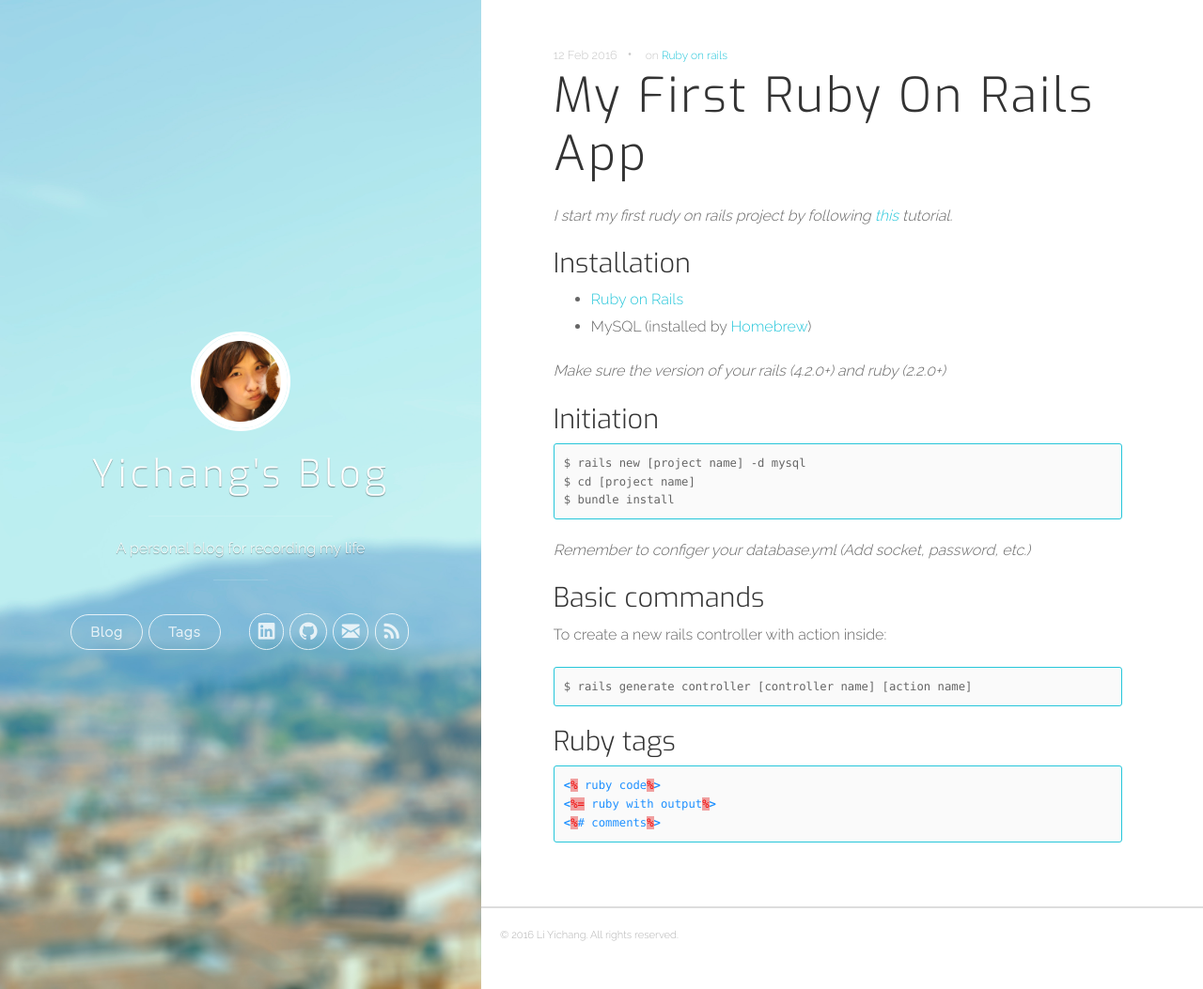
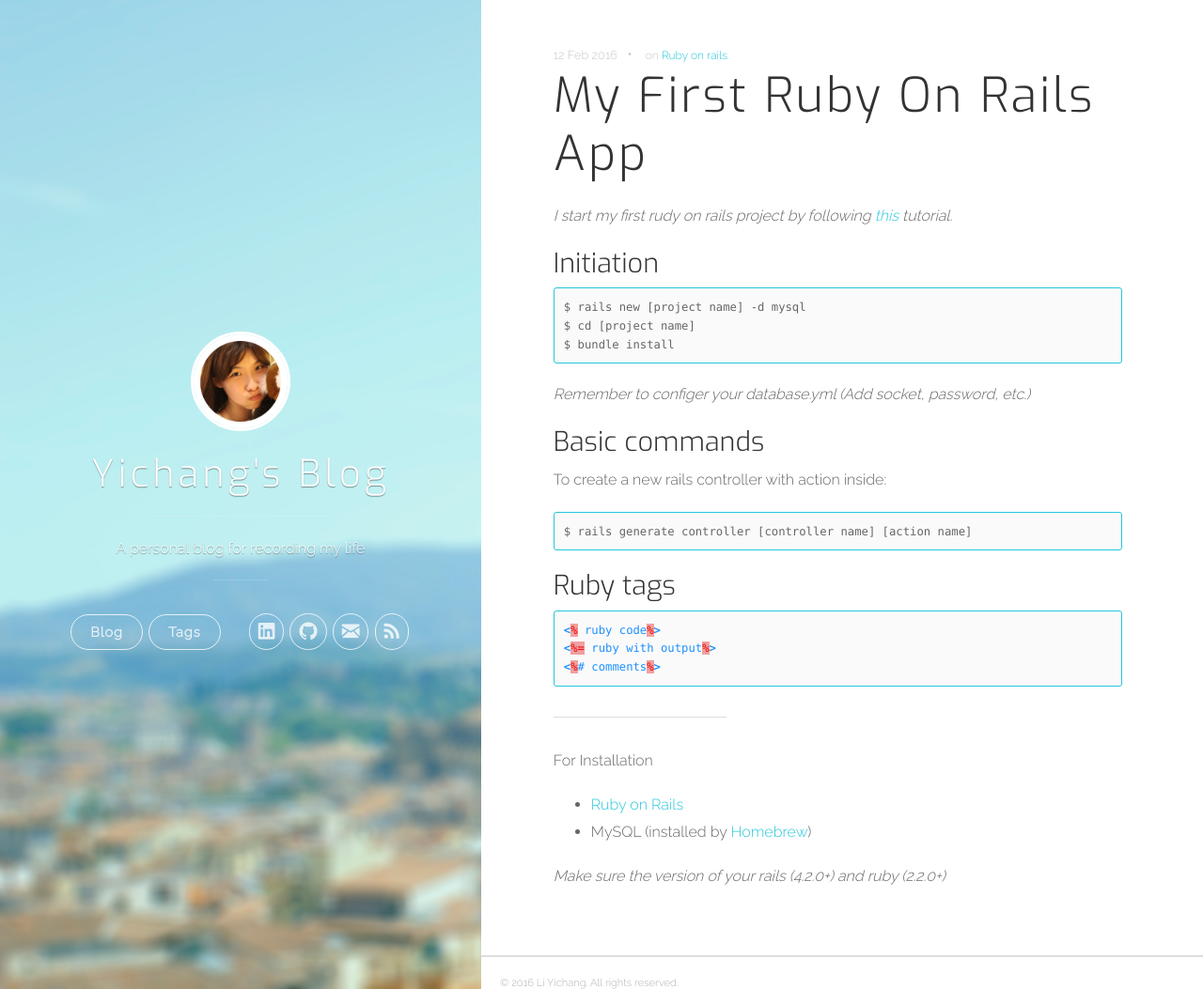
Before and after one commit to Yichang812/Blog, a Jekyll site: the page built from _posts/2016-02-12-My-First-Ruby-On-Rails-App.markdown, in a window 1280 px wide and 1053 px high. Shown: the whole window at 94% size. Built offline with Jekyll 4.4.1, drawn with Linux system fonts in a browser that asks for light colours; nearby versions of some CDN libraries.

Commit message:
update ruby post

````diff
--- a/_config.yml
+++ b/_config.yml
@@ -20,7 +20,7 @@ destination: _site
 paginate: 10
 permalink: /:year/:title/
 markdown: kramdown
-highlighter: pygments
+highlighter: rouge
 
 kramdown:
   # use Github Flavored Markdown
--- a/_posts/2016-02-12-My-First-Ruby-On-Rails-App.markdown
+++ b/_posts/2016-02-12-My-First-Ruby-On-Rails-App.markdown
@@ -38,3 +32,11 @@ $ rails generate controller [controller name] [action name]
 <%= ruby with output%>
 <%# comments%>
 ```
+---
+
+For Installation
+
+ - [Ruby on Rails](http://installrails.com/steps/choose_os)
+ - MySQL (installed by [Homebrew](http://brew.sh))
+
+ _Make sure the version of your rails (4.2.0+) and ruby (2.2.0+)_
````
Also changed, not shown: other parts of _posts/2016-02-12-My-First-Ruby-On-Rails-App.markdown (+0 -6 lines), 4 other files.
